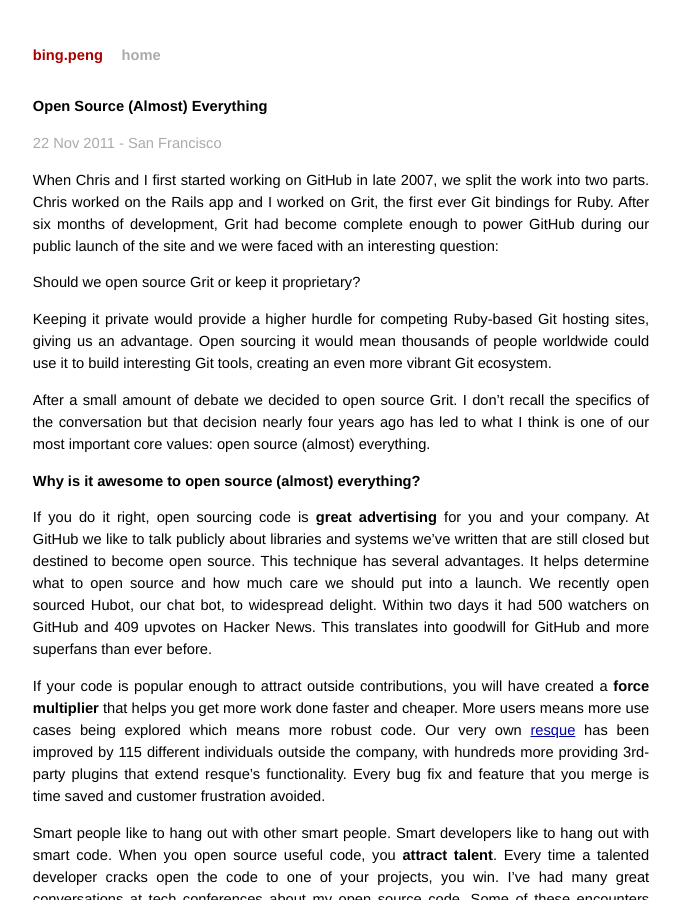
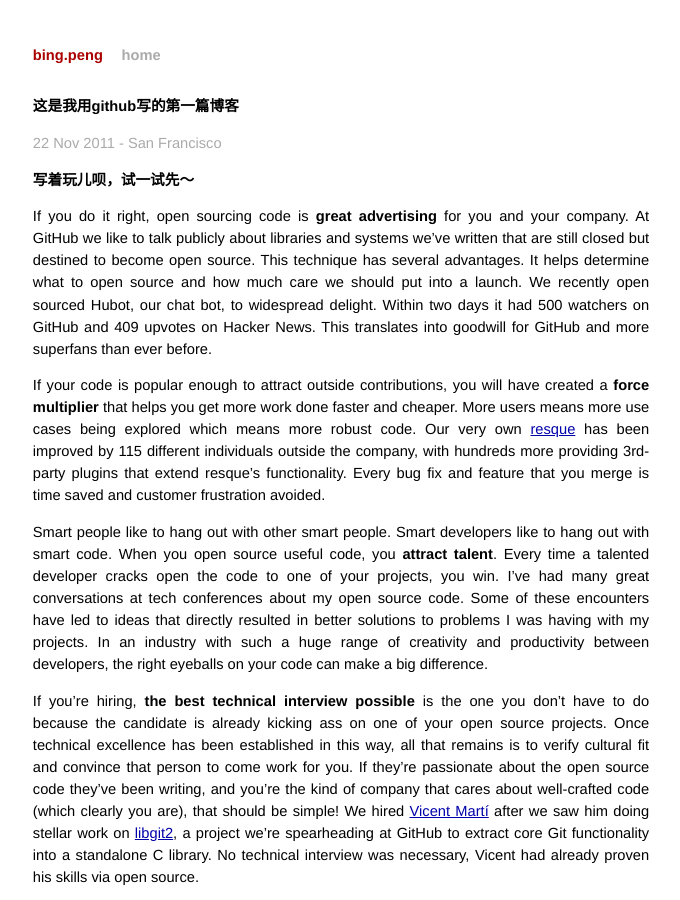
Before and after one commit to pengbing/pengbing.github.com, a Jekyll site: the page built from _posts/2011-11-22-open-source-everything.md, in a window 1280 px wide and 900 px high. Shown: the whole window, without its empty margins (299-979 px from the left). Built offline with Jekyll 4.4.1, drawn with Linux system fonts in a browser that asks for light colours; Markdown is read by kramdown in place of the engine named in the settings; comment, search, counter and statistics services are not loaded; some of the changed text lies outside the part shown.

Commit message:
第一篇
第一篇

```diff
--- a/_layouts/default.html
+++ b/_layouts/default.html
@@ -35,22 +35,9 @@
   <div class="footer">
     <div class="contact">
       <p>
-        Tom Preston-Werner<br />
-        Cofounder of <a href="http://github.com/">GitHub</a><br />
-        tom@mojombo.com
-      </p>
-    </div>
-    <div class="contact">
-      <p>
 		<a href="http://xxoophp.com">xxoophp.com</a><br />
         <a href="http://abaiweb.com">abaiweb.com</a><br />
-        <a href="http://flickr.com/photos/mojombo/">flickr.com/photos/mojombo</a>
       </p>
-    </div>
-    <div class="rss">
-      <a href="http://feeds.feedburner.com/tom-preston-werner">
-        <img src="/images/rss.png" alt="Subscribe to RSS Feed" />
-      </a>
     </div>
   </div>
 </div>
--- a/_posts/2011-11-22-open-source-everything.md
+++ b/_posts/2011-11-22-open-source-everything.md
@@ -1,6 +1,6 @@
 ---
 layout: post
-title: Open Source (Almost) Everything
+title: 这是我用github写的第一篇博客
 ---
 
 {{ page.title }}
@@ -8,15 +8,7 @@
 
 <p class="meta">22 Nov 2011 - San Francisco</p>
 
-When Chris and I first started working on GitHub in late 2007, we split the work into two parts. Chris worked on the Rails app and I worked on Grit, the first ever Git bindings for Ruby. After six months of development, Grit had become complete enough to power GitHub during our public launch of the site and we were faced with an interesting question:
-
-Should we open source Grit or keep it proprietary?
-
-Keeping it private would provide a higher hurdle for competing Ruby-based Git hosting sites, giving us an advantage. Open sourcing it would mean thousands of people worldwide could use it to build interesting Git tools, creating an even more vibrant Git ecosystem.
-
-After a small amount of debate we decided to open source Grit. I don't recall the specifics of the conversation but that decision nearly four years ago has led to what I think is one of our most important core values: open source (almost) everything.
-
-Why is it awesome to open source (almost) everything?
+写着玩儿呗，试一试先～
 -----------------------------------------------------
 
 If you do it right, open sourcing code is **great advertising** for you and your company. At GitHub we like to talk publicly about libraries and systems we've written that are still closed but destined to become open source. This technique has several advantages. It helps determine what to open source and how much care we should put into a launch. We recently open sourced Hubot, our chat bot, to widespread delight. Within two days it had 500 watchers on GitHub and 409 upvotes on Hacker News. This translates into goodwill for GitHub and more superfans than ever before.
```
